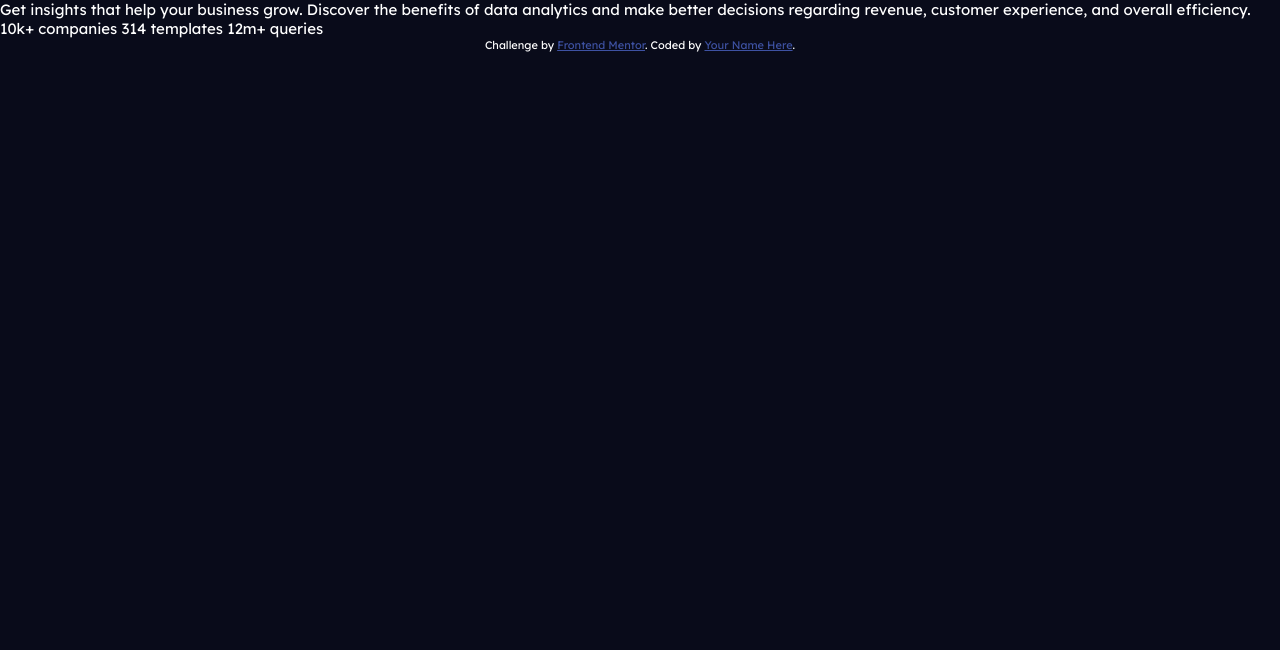
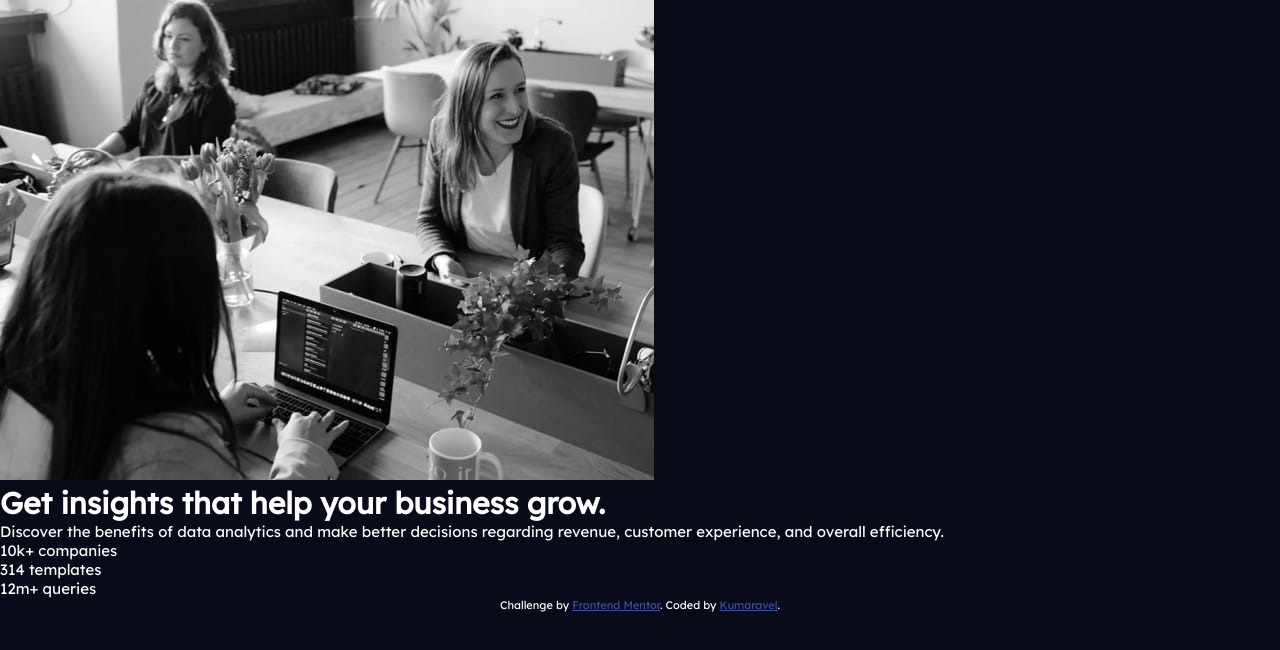
Before and after one commit to Kumaravel187/Kumaravel-stats-preview-card-component-main-frontend-mentor, a plain HTML site: page stats-preview-card-component-main/index.html in a window 1280 px wide. Drawn offline with Linux system fonts and the light colour scheme.

Commit message:
Update index.html - Completed html structure for card component

```diff
--- a/stats-preview-card-component-main/index.html
+++ b/stats-preview-card-component-main/index.html
@@ -27,15 +27,29 @@
     </style>
   </head>
   <body>
-    Get insights that help your business grow. Discover the benefits of data
-    analytics and make better decisions regarding revenue, customer experience,
-    and overall efficiency. 10k+ companies 314 templates 12m+ queries
+    <div class="container">
+      <div class="card">
+        <img src="./images/image-header-mobile.jpg" alt="Team Meeting" />
+      </div>
+      <div class="card">
+        <h1>Get insights that help your business grow.</h1>
+        <p>
+          Discover the benefits of data analytics and make better decisions
+          regarding revenue, customer experience, and overall efficiency.
+        </p>
+        <ul>
+          <li>10k+ companies</li>
+          <li>314 templates</li>
+          <li>12m+ queries</li>
+        </ul>
+      </div>
+    </div>
 
     <div class="attribution">
       Challenge by
       <a href="https://www.frontendmentor.io?ref=challenge" target="_blank"
         >Frontend Mentor</a
-      >. Coded by <a href="#">Your Name Here</a>.
+      >. Coded by <a href="#">Kumaravel</a>.
     </div>
   </body>
 </html>
```
